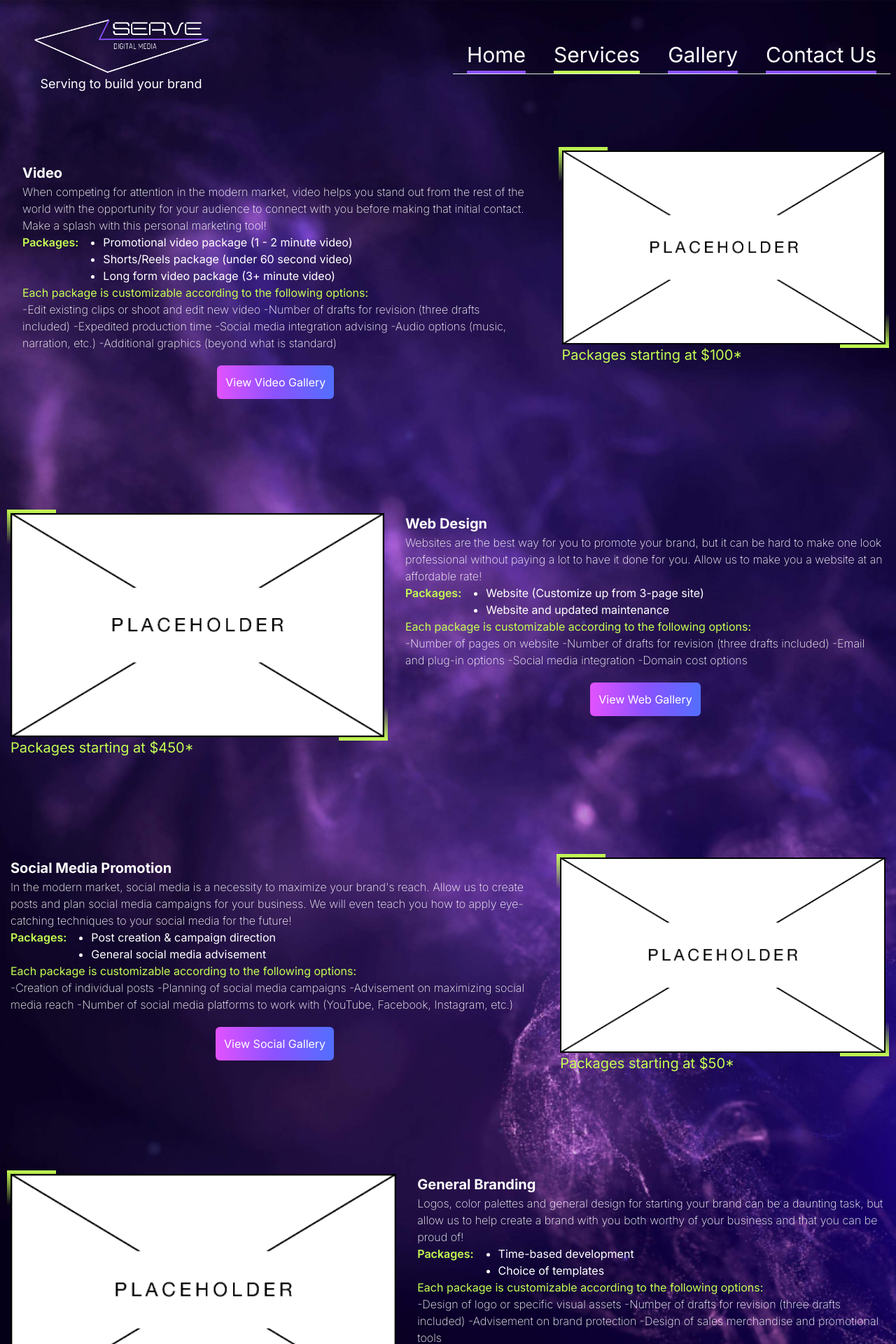
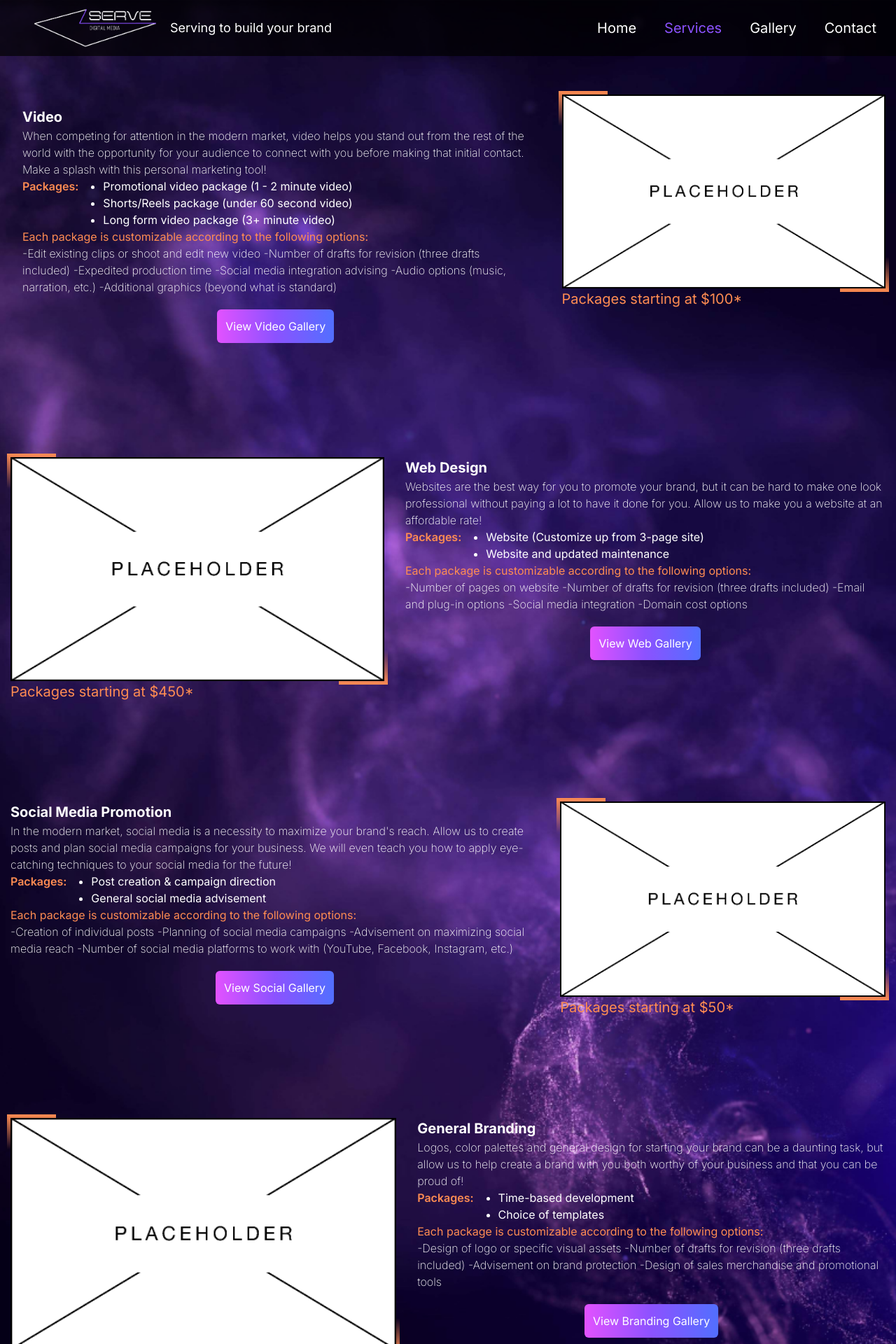
Before and after one commit to MatthewBloemke/servedigitalmedia, a Next.js app: page /services in a window 1280 px wide. Shown: the top 1920 px of the page at 70% size. Built offline with nearby package versions, Linux system fonts and the light colour scheme.

Commit message:
styling updates

```diff
--- a/src/app/globals.css
+++ b/src/app/globals.css
@@ -40,7 +40,6 @@ h4 {
 
 .navItems {
   color: white;
-  border-bottom: 4px solid #8c52ff;
 }
 
 .navList {
@@ -48,7 +47,7 @@ h4 {
 }
 
 .highlight {
-  color: #c5ff52;
+  color: #ff8c52;
 }
 
 ul {
--- a/src/app/layout.tsx
+++ b/src/app/layout.tsx
@@ -1,17 +1,15 @@
-"use client";
-import Image from "next/image";
-import "./globals.css";
-import { Inter } from "next/font/google";
-import serveImage from "../../public/serve.png";
-import Link from "next/link";
-import { usePathname } from "next/navigation";
-import bg from "../../public/bg4.png";
-import { AiOutlineClose, AiOutlineMenu } from "react-icons/ai";
-import { useState } from "react";
+'use client';
+import Image from 'next/image';
+import './globals.css';
+import { Inter } from 'next/font/google';
+import serveImage from '../../public/serve.png';
+import Link from 'next/link';
+import { usePathname } from 'next/navigation';
+import bg from '../../public/bg4.png';
+import { AiOutlineClose, AiOutlineMenu } from 'react-icons/ai';
+import { useState } from 'react';
 
-const inter = Inter({ subsets: ["latin"] });
-
-
+const inter = Inter({ subsets: ['latin'] });
 
 export default function RootLayout({
   children,
@@ -25,32 +23,29 @@ export default function RootLayout({
     setNav(!nav);
   };
 
-  const homeStyle = pathname === "/" ? { borderColor: "#c5ff52" } : {};
-  const servicesStyle =
-    pathname === "/services" ? { borderColor: "#c5ff52" } : {};
-  const galleryStyle =
-    pathname === "/gallery" ? { borderColor: "#c5ff52" } : {};
-  const contactStyle =
-    pathname === "/contact" ? { borderColor: "#c5ff52" } : {};
+  const homeStyle = pathname === '/' ? { color: '#8c52ff' } : {};
+  const servicesStyle = pathname === '/services' ? { color: '#8c52ff' } : {};
+  const galleryStyle = pathname === '/gallery' ? { color: '#8c52ff' } : {};
+  const contactStyle = pathname === '/contact' ? { color: '#8c52ff' } : {};
 
   return (
     <html lang="en">
       <body id={pathname?.slice(1)} className={inter.className}>
-        <div className="w-full h-28 md:h-40" id="nav">
+        <div className="w-full h-28 md:h-20 bg-black/70" id="nav">
           <div className="flex justify-between items-center w-full h-full px-2">
-            <div className="w-[175px] md:w-[200px] lg:w-[250px] ml-10">
-              <Image src={serveImage} alt="Serve Logo" className="w-full" />
-              <div className="w-full flex justify-center">
-                <p className="text-xs lg:text-lg">
-                  Serving to build your brand
-                </p>
+            <div className="w-full flex items-center">
+              <div className="flex flex-row justify-normal w-[175px] md:w-[200px] lg:w-[175px] ml-10">
+                <Image src={serveImage} alt="Serve Logo" className="w-full" />
               </div>
+              <p className="text-xs ml-5 lg:text-lg">
+                Serving to build your brand
+              </p>
             </div>
             <div>
               <ul className="hidden md:flex navList">
                 <Link href="/" className="mx-5">
                   <li
-                    className="py-[5px] md:text-xl lg:text-3xl navItems"
+                    className="py-[5px] md:text-xl lg:text-xl navItems"
                     style={homeStyle}
                   >
                     Home
@@ -58,7 +53,7 @@ export default function RootLayout({
                 </Link>
                 <Link href="/services#nav" className="mx-5">
                   <li
-                    className="py-[5px] md:text-xl lg:text-3xl navItems"
+                    className="py-[5px] md:text-xl lg:text-xl navItems"
                     style={servicesStyle}
                   >
                     Services
@@ -66,7 +61,7 @@ export default function RootLayout({
                 </Link>
                 <Link href="/gallery#nav" className="mx-5">
                   <li
-                    className="py-[5px] md:text-xl lg:text-3xl navItems"
+                    className="py-[5px] md:text-xl lg:text-xl navItems"
                     style={galleryStyle}
                   >
                     Gallery
@@ -74,10 +69,10 @@ export default function RootLayout({
                 </Link>
                 <Link href="/contact#nav" className="mx-5">
                   <li
-                    className="py-[5px] md:text-xl lg:text-3xl navItems"
+                    className="py-[5px] flex-nowrap md:text-xl lg:text-xl navItems"
                     style={contactStyle}
                   >
-                    Contact Us
+                    Contact
                   </li>
                 </Link>
               </ul>
@@ -87,21 +82,20 @@ export default function RootLayout({
               >
                 <AiOutlineMenu size={30} />
               </div>
-              <hr className="hidden md:block" />
             </div>
           </div>
           <div
             className={
               nav
-                ? "md:hidden fixed left-0 top-0 w-full h-screen bg-black/70 z-[50]"
-                : ""
+                ? 'md:hidden fixed left-0 top-0 w-full h-screen bg-black/70 z-[50]'
+                : ''
             }
           >
             <div
               className={
                 nav
-                  ? "fixed left-0 top-0 w-[75%] sm:w-[60%] md:w-[45%] h-screen  bg-[#000000] p-8 ease-in duration-500"
-                  : "fixed left-[-100%] top-0 p-8 ease-in duration-500 h-screen"
+                  ? 'fixed left-0 top-0 w-[75%] sm:w-[60%] md:w-[45%] h-screen  bg-[#000000] p-8 ease-in duration-500'
+                  : 'fixed left-[-100%] top-0 p-8 ease-in duration-500 h-screen'
               }
             >
               <div>
@@ -156,8 +150,8 @@ export default function RootLayout({
               onClick={() => setNav(false)}
               className={
                 nav
-                  ? "md:hidden fixed right-0 h-screen w-[25%] sm:w-[40%] md:w-[55%]"
-                  : ""
+                  ? 'md:hidden fixed right-0 h-screen w-[25%] sm:w-[40%] md:w-[55%]'
+                  : ''
               }
             />
           </div>
--- a/src/app/services/page.tsx
+++ b/src/app/services/page.tsx
@@ -1,7 +1,7 @@
-import React from "react";
-import Image from "next/image";
-import placeholder from "../../../public/placeholder.png";
-import Link from "next/link";
+import React from 'react';
+import Image from 'next/image';
+import placeholder from '../../../public/placeholder.png';
+import Link from 'next/link';
 
 const Page = () => {
   return (
@@ -16,14 +16,14 @@ const Page = () => {
             Make a splash with this personal marketing tool!
           </p>
           <div className="flex">
-            <p className="font-semibold text-[#c5ff52]">Packages:</p>
+            <p className="font-semibold text-[#ff8c52]">Packages:</p>
             <ul className="ml-[35px]">
               <li>Promotional video package (1 - 2 minute video)</li>
               <li>Shorts/Reels package (under 60 second video)</li>
               <li>Long form video package (3+ minute video)</li>
             </ul>
           </div>
-          <p className="text-[#c5ff52]">
+          <p className="text-[#ff8c52]">
             Each package is customizable according to the following options:
           </p>
           <p className="font-extralight">
@@ -40,8 +40,8 @@ const Page = () => {
         </div>
         <div className="w-[90%] m-[15px]">
           <div className="relative">
-            <div className="absolute bg-gradient-to-b from-[#c5ff52] w-[70px] h-[50px] top-[-5px] left-[-5px] z-[-1]" />
-            <div className="absolute bg-gradient-to-t from-[#c5ff52] w-[70px] h-[50px] bottom-[-5px] right-[-5px] z-[-1]" />
+            <div className="absolute bg-gradient-to-b from-[#ff8c52] w-[70px] h-[50px] top-[-5px] left-[-5px] z-[-1]" />
+            <div className="absolute bg-gradient-to-t from-[#ff8c52] w-[70px] h-[50px] bottom-[-5px] right-[-5px] z-[-1]" />
             <Image
               src={placeholder}
               height={225}
@@ -49,7 +49,7 @@ const Page = () => {
               className="bg-white w-full relative -z-[1]"
             />
           </div>
-          <h2 className="text-[#c5ff52]">Packages starting at $100*</h2>
+          <h2 className="text-[#ff8c52]">Packages starting at $100*</h2>
         </div>
       </div>
 
@@ -59,8 +59,8 @@ const Page = () => {
       >
         <div className="w-[90%] m-[15px]">
           <div className="relative">
-            <div className="absolute bg-gradient-to-b from-[#c5ff52] w-[70px] h-[50px] top-[-5px] left-[-5px] z-[-1]" />
-            <div className="absolute bg-gradient-to-t from-[#c5ff52] w-[70px] h-[50px] bottom-[-5px] right-[-5px] z-[-1]" />
+            <div className="absolute bg-gradient-to-b from-[#ff8c52] w-[70px] h-[50px] top-[-5px] left-[-5px] z-[-1]" />
+            <div className="absolute bg-gradient-to-t from-[#ff8c52] w-[70px] h-[50px] bottom-[-5px] right-[-5px] z-[-1]" />
             <Image
               src={placeholder}
               height={225}
@@ -68,7 +68,7 @@ const Page = () => {
               className="bg-white w-full relative -z-[1]"
             />
           </div>
-          <h2 className="text-[#c5ff52]">Packages starting at $450*</h2>
+          <h2 className="text-[#ff8c52]">Packages starting at $450*</h2>
         </div>
         <div className="m-[15px]">
           <h2 className="font-bold">Web Design</h2>
@@ -79,13 +79,13 @@ const Page = () => {
             rate!
           </p>
           <div className="flex">
-            <p className="font-semibold text-[#c5ff52]">Packages:</p>
+            <p className="font-semibold text-[#ff8c52]">Packages:</p>
             <ul className="ml-[35px]">
               <li>Website (Customize up from 3-page site)</li>
               <li>Website and updated maintenance</li>
             </ul>
           </div>
-          <p className="text-[#c5ff52]">
+          <p className="text-[#ff8c52]">
             Each package is customizable according to the following options:
           </p>
           <p className="font-extralight">
@@ -111,13 +111,13 @@ const Page = () => {
             eye-catching techniques to your social media for the future!
           </p>
           <div className="flex">
-            <p className="font-semibold text-[#c5ff52]">Packages:</p>
+            <p className="font-semibold text-[#ff8c52]">Packages:</p>
             <ul className="ml-[35px]">
               <li>Post creation & campaign direction</li>
               <li>General social media advisement</li>
             </ul>
           </div>
-          <p className="text-[#c5ff52]">
+          <p className="text-[#ff8c52]">
             Each package is customizable according to the following options:
           </p>
           <p className="font-extralight">
@@ -135,8 +135,8 @@ const Page = () => {
         </div>
         <div className="w-[90%] m-[15px]">
           <div className="relative">
-            <div className="absolute bg-gradient-to-b from-[#c5ff52] w-[70px] h-[50px] top-[-5px] left-[-5px] z-[-1]" />
-            <div className="absolute bg-gradient-to-t from-[#c5ff52] w-[70px] h-[50px] bottom-[-5px] right-[-5px] z-[-1]" />
+            <div className="absolute bg-gradient-to-b from-[#ff8c52] w-[70px] h-[50px] top-[-5px] left-[-5px] z-[-1]" />
+            <div className="absolute bg-gradient-to-t from-[#ff8c52] w-[70px] h-[50px] bottom-[-5px] right-[-5px] z-[-1]" />
             <Image
               src={placeholder}
               height={225}
@@ -144,7 +144,7 @@ const Page = () => {
               className="bg-white w-full relative -z-[1]"
             />
           </div>
-          <h2 className="text-[#c5ff52]">Packages starting at $50*</h2>
+          <h2 className="text-[#ff8c52]">Packages starting at $50*</h2>
         </div>
       </div>
 
@@ -154,8 +154,8 @@ const Page = () => {
       >
         <div className="w-[90%] m-[15px]">
           <div className="relative">
-            <div className="absolute bg-gradient-to-b from-[#c5ff52] w-[70px] h-[50px] top-[-5px] left-[-5px] z-[-1]" />
-            <div className="absolute bg-gradient-to-t from-[#c5ff52] w-[70px] h-[50px] bottom-[-5px] right-[-5px] z-[-1]" />
+            <div className="absolute bg-gradient-to-b from-[#ff8c52] w-[70px] h-[50px] top-[-5px] left-[-5px] z-[-1]" />
+            <div className="absolute bg-gradient-to-t from-[#ff8c52] w-[70px] h-[50px] bottom-[-5px] right-[-5px] z-[-1]" />
             <Image
               src={placeholder}
               height={225}
@@ -163,7 +163,7 @@ const Page = () => {
               className="bg-white w-full relative -z-[1]"
             />
           </div>
-          <h2 className="text-[#c5ff52]">Packages starting at $100*</h2>
+          <h2 className="text-[#ff8c52]">Packages starting at $100*</h2>
         </div>
         <div className="m-[15px]">
           <h2 className="font-bold">General Branding</h2>
@@ -173,13 +173,13 @@ const Page = () => {
             both worthy of your business and that you can be proud of!
           </p>
           <div className="flex">
-            <p className="font-semibold text-[#c5ff52]">Packages:</p>
+            <p className="font-semibold text-[#ff8c52]">Packages:</p>
             <ul className="ml-[35px]">
               <li>Time-based development</li>
               <li>Choice of templates</li>
             </ul>
           </div>
-          <p className="text-[#c5ff52]">
+          <p className="text-[#ff8c52]">
             Each package is customizable according to the following options:
           </p>
           <p className="font-extralight">
@@ -198,12 +198,12 @@ const Page = () => {
       </div>
       <div className="flex flex-col items-center justify-center w-full my-[10px]">
         <h1 className="text-3xl md:text-4xl mx-[5%]">
-          Email us at <span className="text-[#c5ff52]">info@servedm.com</span>{" "}
+          Email us at <span className="text-[#ff8c52]">info@servedm.com</span>{' '}
           for specific pricing
         </h1>
       </div>
       <div className="flex items-center justify-center w-full my-[5px]">
-        <p className="text-[#c5ff52] mx-[10%]">
+        <p className="text-[#ff8c52] mx-[10%]">
           *Price represents the lowest level of the lowest package. Package
           pricing is subject to change upon adding additional benefits. Please
           contact us for pricing to fit your budget and desired product.
```
Also changed, not shown: src/app/gallery/page.tsx (+38 -38 lines), src/app/page.tsx (+35 -29 lines).
